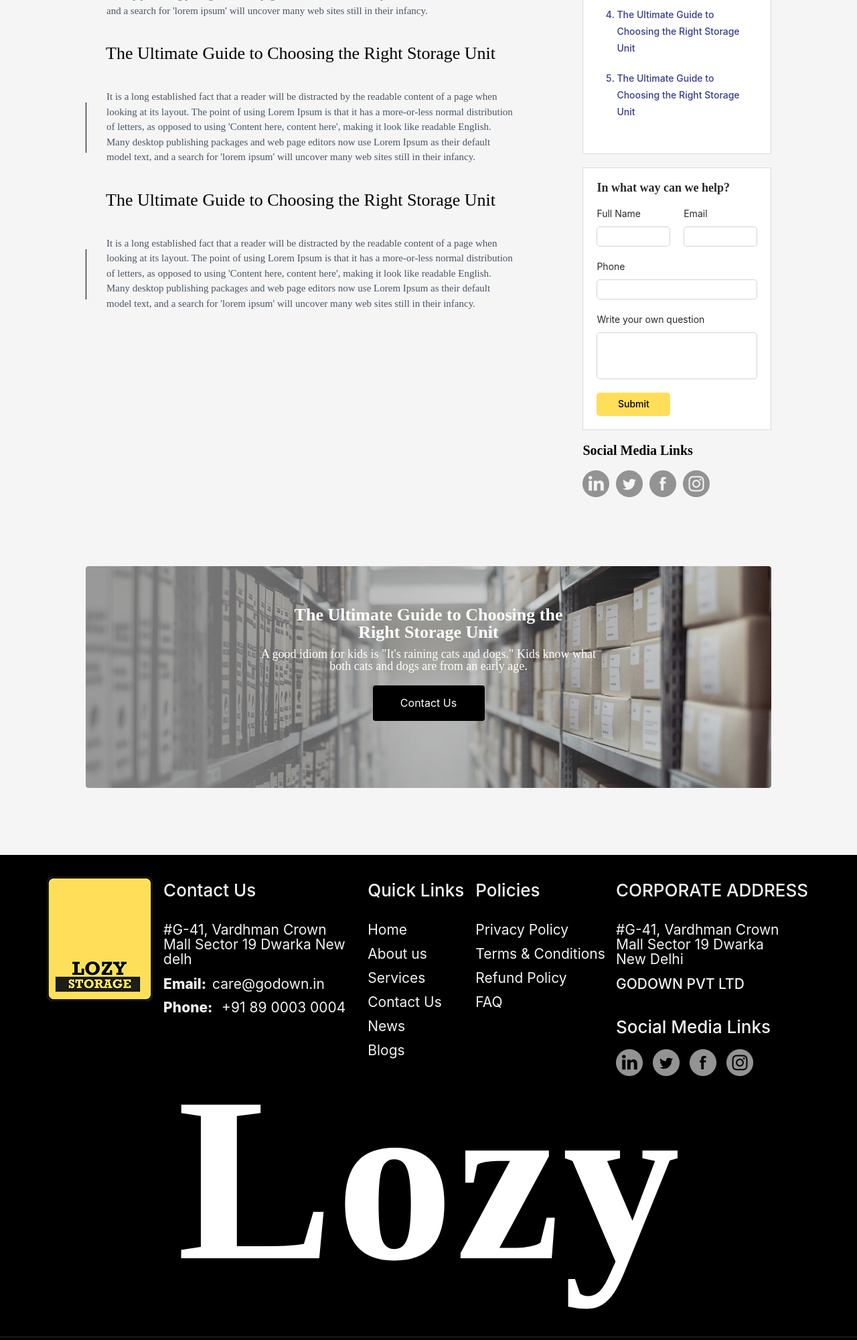
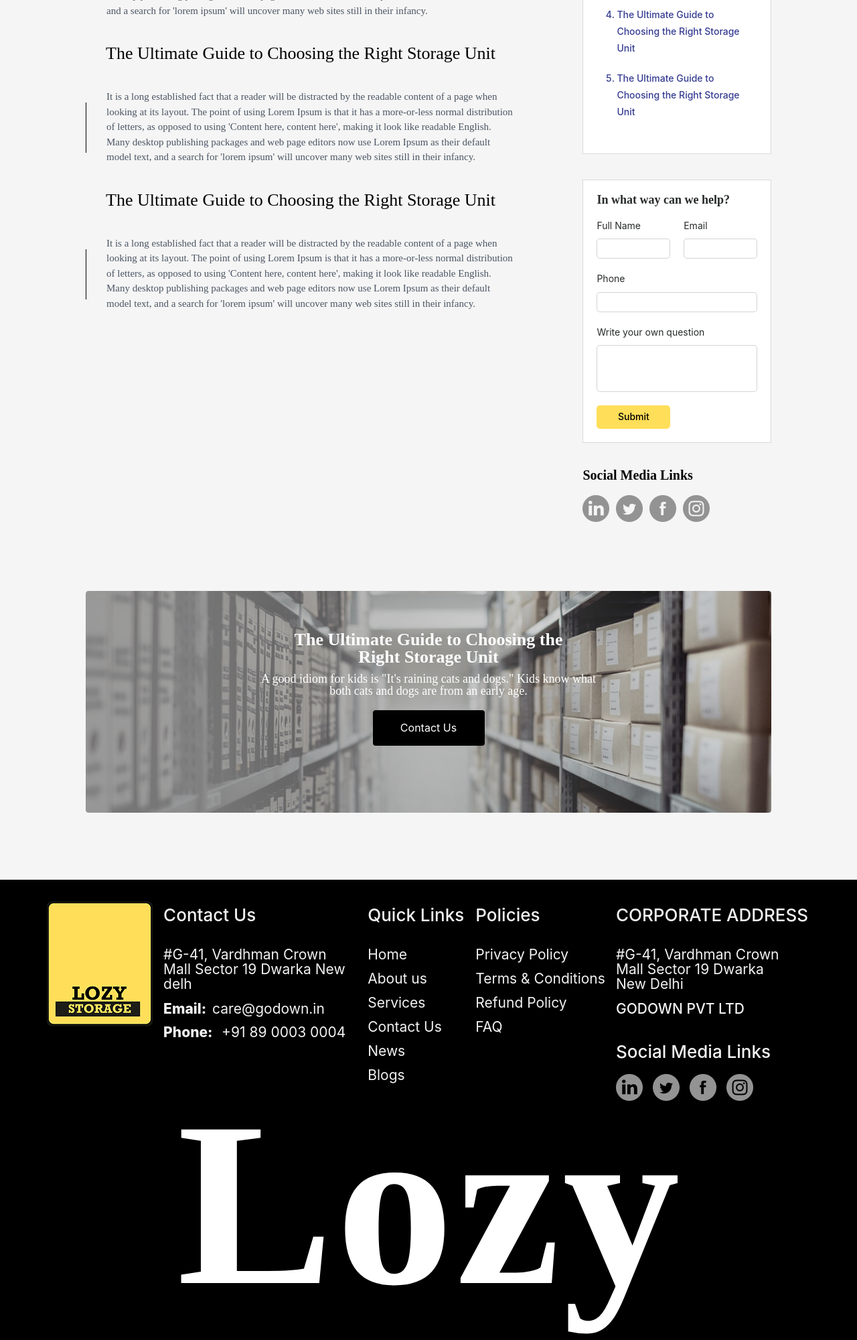
Before and after one commit to priyaqubit-pvt-ltd/flask-app, a Flask app: page /blog in a window 1280 px wide. Shown: the part 1251-3251 px from the top of the page at 67% size. Run offline with Flask 3, Linux system fonts and the light colour scheme; some web fonts are replaced.

Commit message:
blog page contact form

```diff
--- a/static/css/blog.css
+++ b/static/css/blog.css
@@ -118,7 +118,7 @@ body {
 	padding-top: 40px;
 	display: flex;
 	flex-direction: column;
-	gap: 20px;
+	gap: 3vw;
 }
 
 .content-index {
```
